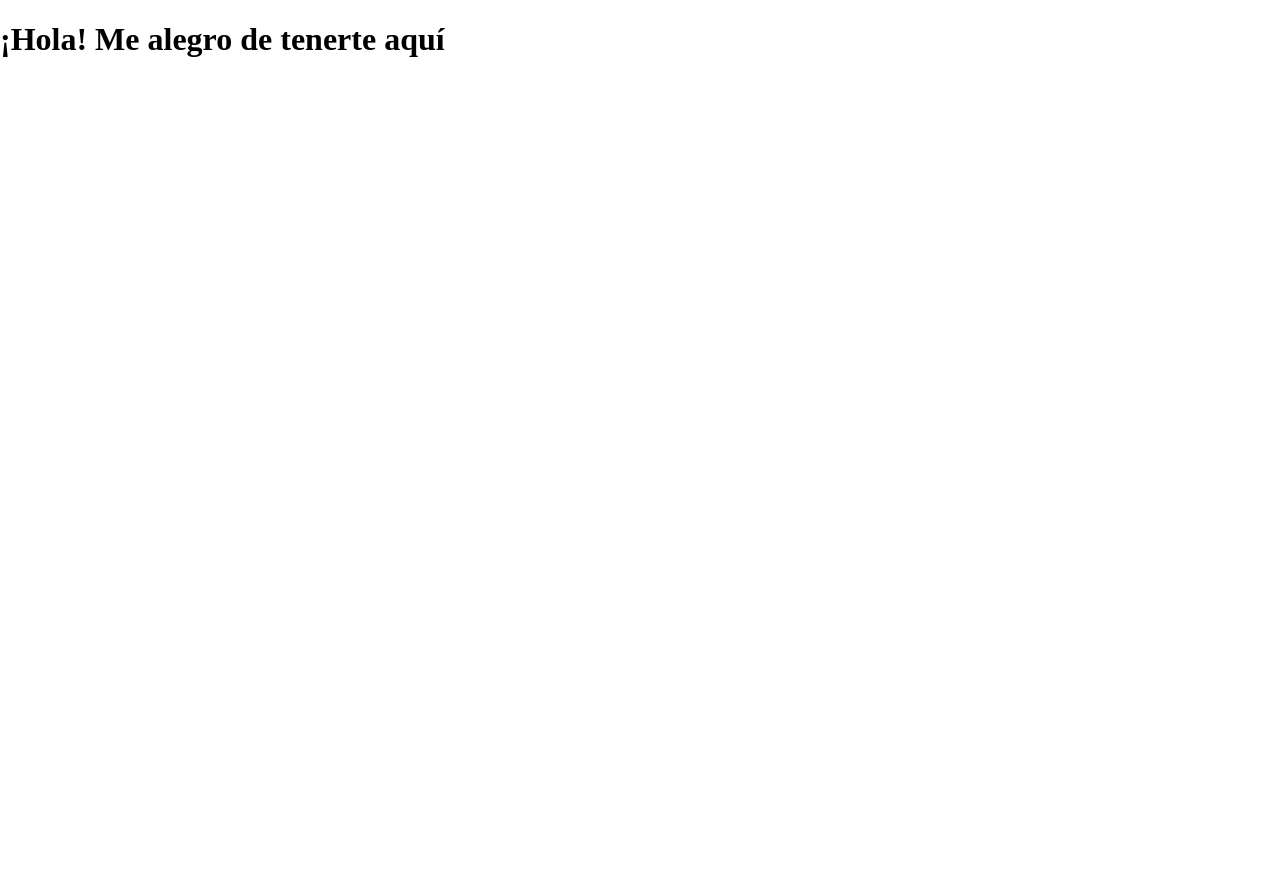
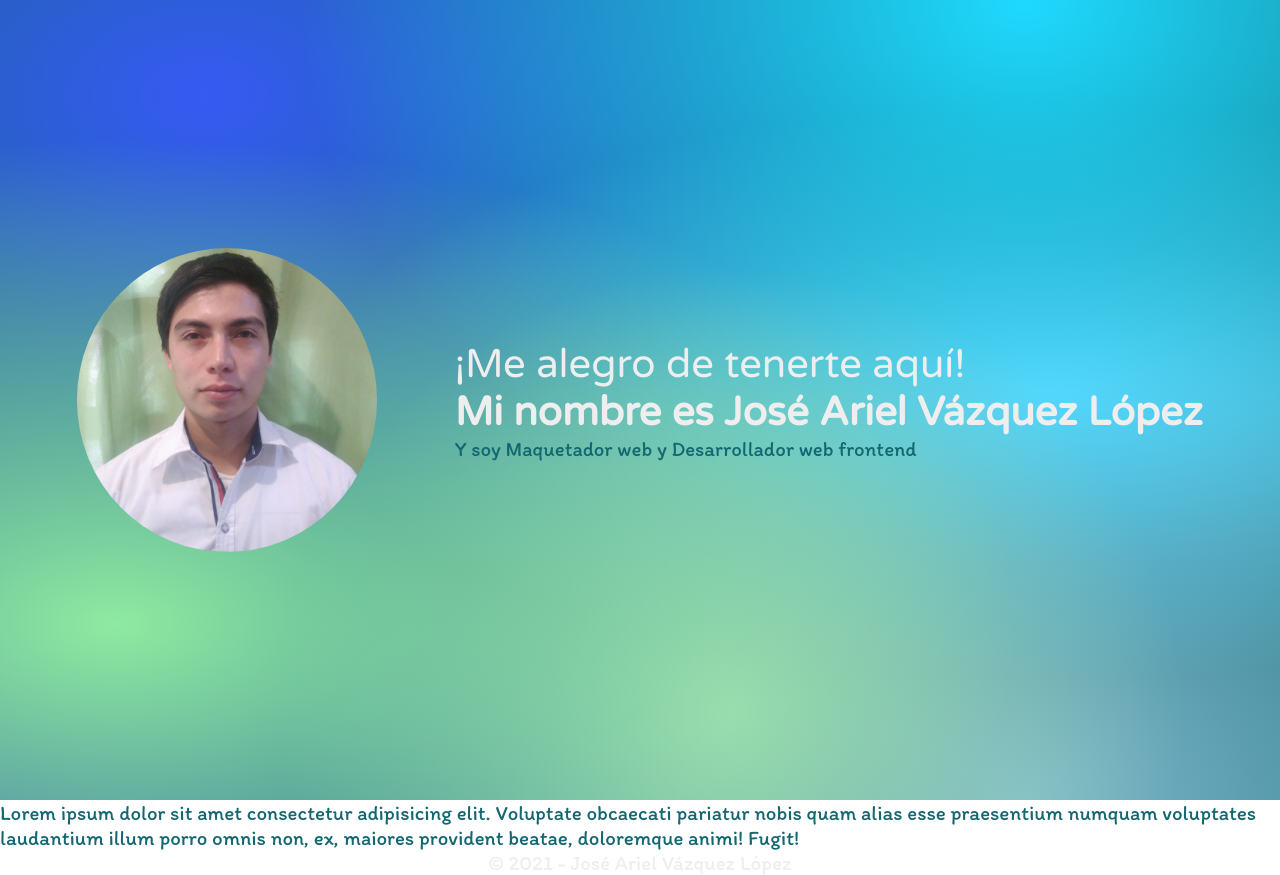
Before and after one commit to arievala/arievala.github.io, a plain HTML site: page index.html in a window 1280 px wide. Before the commit the page ends 800 px from the top, so only its background shows below. Drawn offline with Linux system fonts and the light colour scheme.

Commit message:
Se guardo la primea versión con resultados satisfactorios

```diff
--- a/css/styles.css
+++ b/css/styles.css
@@ -1,13 +1,76 @@
 @font-face {
-    font-family: flower;
-    src: url(/fonts/IndieFlower-Regular.ttf);
+    font-family: varela;
+    src: url(/fonts/VarelaRound-Regular.ttf);
 }
+
+@font-face {
+    font-family: itim;
+    src: url(/fonts/Itim-Regular.ttf);
+}
+
+:root {
+    --background-base: var(var(--font-color));
+    --background-radiant:
+        radial-gradient(at 9% 78%, hsla(131,69%,74%,1) 0, transparent 55%),
+        radial-gradient(at 57% 89%, hsla(142,44%,73%,1) 0, transparent 44%),
+        radial-gradient(at 80% 0%, hsla(190,100%,56%,1) 0, transparent 50%),
+        radial-gradient(at 82% 49%, hsla(195,95%,70%,1) 0, transparent 50%),
+        radial-gradient(at 0% 100%, hsla(223,76%,38%,1) 0, transparent 50%),
+        radial-gradient(at 80% 100%, hsla(196,44%,65%,1) 0, transparent 50%),
+        radial-gradient(at 16% 12%, hsla(228,89%,58%,1) 0, transparent 50%);
+    --background: #136771 ;
+    --font-color: #eee;
+}
+
 
 body {
     margin: 0;
     padding: 0;
+    min-height: 100vh;
+}
+
+body * {
+    margin: 0;
+    padding: 0;
+    box-sizing: border-box;
+    color: var(--font-color);
 }
 
 .title-level1 {
+    font-family: varela;
+    font-size: 2.5rem;
+}
+
+.p {
+    font-family: itim;
+    font-size: 1.3rem;
+    color: var(--background);
+}
+
+.header {
+    background-color: var(--background);
+    background-image: var(--background-radiant);
+    min-height: 100vh;
+    display: flex;
+    justify-content: space-evenly;
+    align-items: center;
+}
+
+.header-image {
+    width: 300px;
+    border-radius: 50%;
 
 }
+
+.main {
+
+}
+
+.footer {
+    text-align: center;
+
+}
+
+.footer > .p {
+    color: var(--font-color);
+}
--- a/index.html
+++ b/index.html
@@ -8,8 +8,29 @@
         <title>Jos&eacute; Ariel V&aacute;zquez L&oacute;pez</title>
     </head>
     <body>
-        <h1 class="title-level1">
-            ¡Hola! Me alegro de tenerte aqu&iacute;
-        </h1>
+
+        <header class="header">
+            <img src="/img/foto.jpeg" alt="Foto de José Ariel Vázquez López" class="header-image">
+
+            <div class="header-content">
+                <p class="title-level1">
+                    ¡Me alegro de tenerte aqu&iacute;!
+                </p>
+                <h1 class="title-level1 h1">
+                    Mi nombre es Jos&eacute; Ariel V&aacute;zquez L&oacute;pez
+                </h1>
+                <p class="p">Y soy Maquetador web y Desarrollador web frontend</p>
+            </div>
+        </header>
+
+        <main class="main">
+            <p class="p">Lorem ipsum dolor sit amet consectetur adipisicing elit. Voluptate obcaecati pariatur nobis quam alias esse praesentium numquam voluptates laudantium illum porro omnis non, ex, maiores provident beatae, doloremque animi! Fugit!</p>
+        </main>
+
+        <footer class="footer">
+            <p class="p">
+                &copy; 2021 - Jos&eacute; Ariel V&aacute;zquez L&oacute;pez
+            </p>
+        </footer>
     </body>
 </html>
```
Also changed, not shown: fonts/VarelaRound-Regular.ttf (added), img/foto.jpeg (added).
